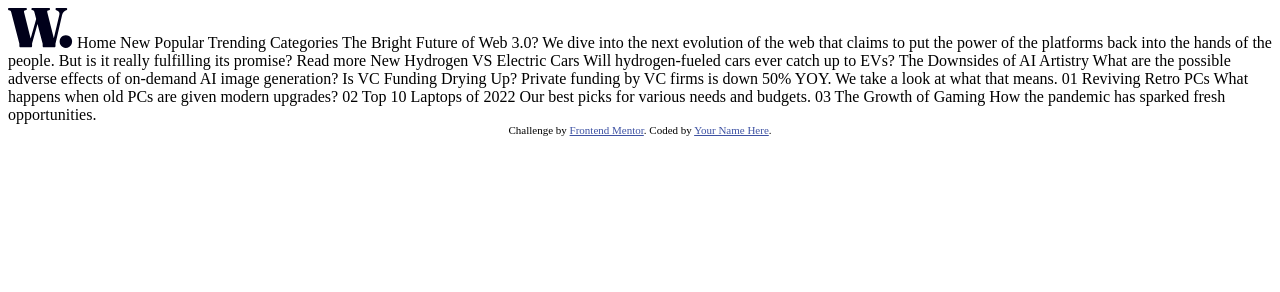
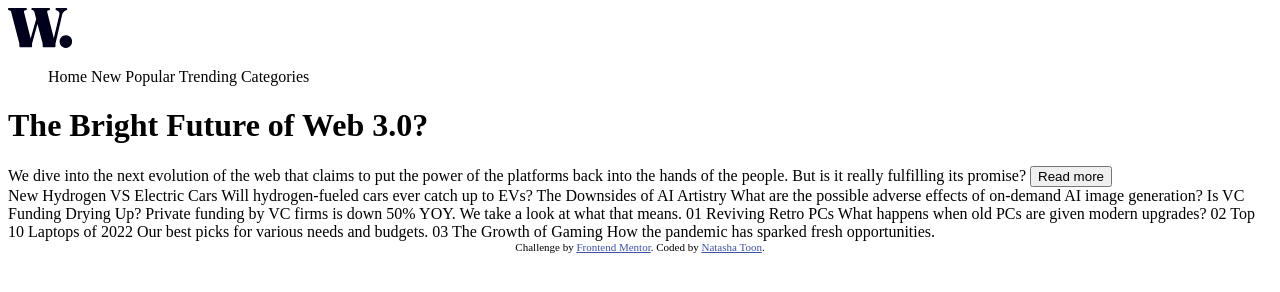
Before and after one commit to Tashatoon/news-homepage, a plain HTML site: page index.html in a window 1280 px wide. Drawn offline with Linux system fonts and the light colour scheme.

Commit message:
button/image

```diff
--- a/index.html
+++ b/index.html
@@ -16,20 +16,23 @@
 </head>
 <body>
 <img src="/assets/images/logo.svg" alt="logo"/>
-<!--Navigation menu/hambuger style-->
+<nav class="nav-news">
+  <ul>
   Home
   New
   Popular
   Trending
   Categories
+  </ul>
+</nav>
 <!--Image -->
-<!--Header-->
-  The Bright Future of Web 3.0?
+<div>
+  <h1>The Bright Future of Web 3.0?</h1>
 
   We dive into the next evolution of the web that claims to put the power of the platforms back into the hands of the people.
   But is it really fulfilling its promise?
-<!--Button-->
-  Read more
+  <button>Read more</button>
+</div>
 <!--Blog section-->
   New
 
@@ -56,7 +59,7 @@
 
   <div class="attribution">
     Challenge by <a href="https://www.frontendmentor.io?ref=challenge" target="_blank">Frontend Mentor</a>.
-    Coded by <a href="#">Your Name Here</a>.
+    Coded by <a href="#">Natasha Toon</a>.
   </div>
 </body>
 </html>
```
